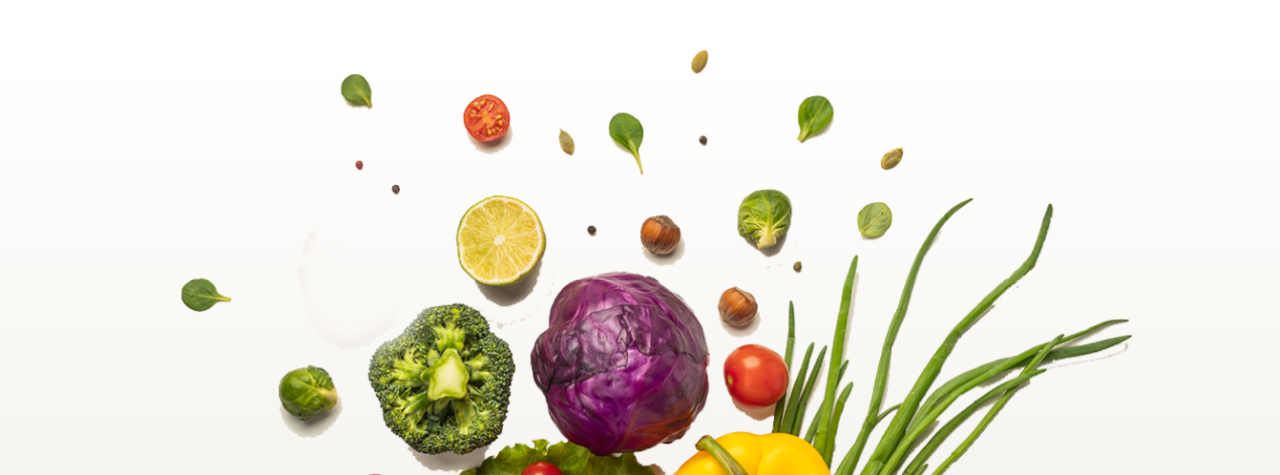
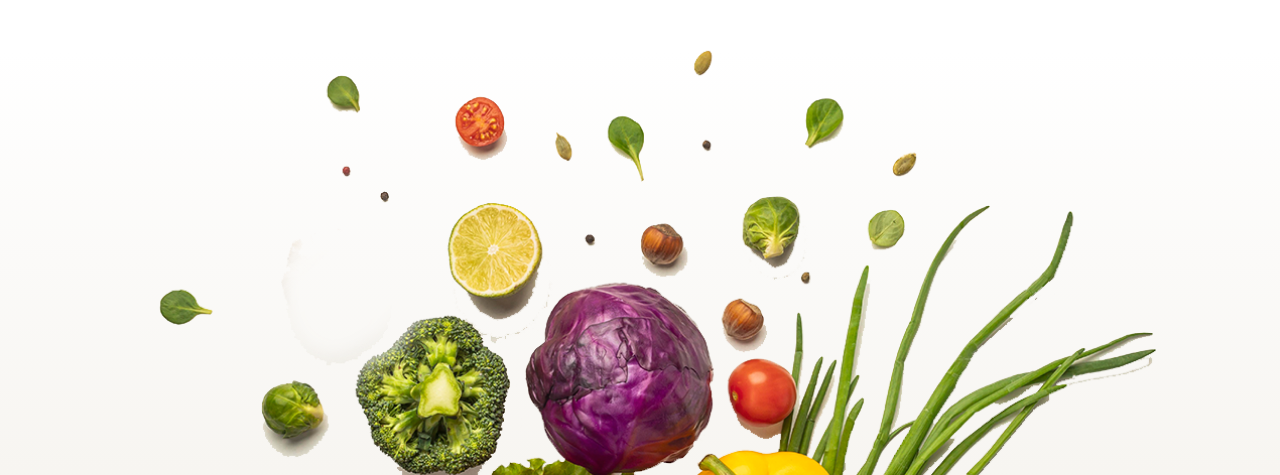
Before and after one commit to azrahive/PH_Assignment-3-category_0002, a plain HTML site: page index.html in a window 1280 px wide. Shown: the part 325-800 px from the top of the page. Drawn offline with nearby package versions, Linux system fonts and the light colour scheme.

Commit message:
fixed banner bug

```diff
--- a/index.html
+++ b/index.html
@@ -103,7 +103,7 @@
                 </h1>
             </div>
             <div class="bg-gradient-to-t from-[#EFEBE3] to-white bg-transparent">
-                <img class="lg:h-screen mx-auto bounce-effect " src="./images/hero-vegetables.png" alt="">
+                <img class="lg:h-auto mx-auto bounce-effect " src="./images/hero-vegetables.png" alt="">
             </div>
         </div>
     </header>
```
